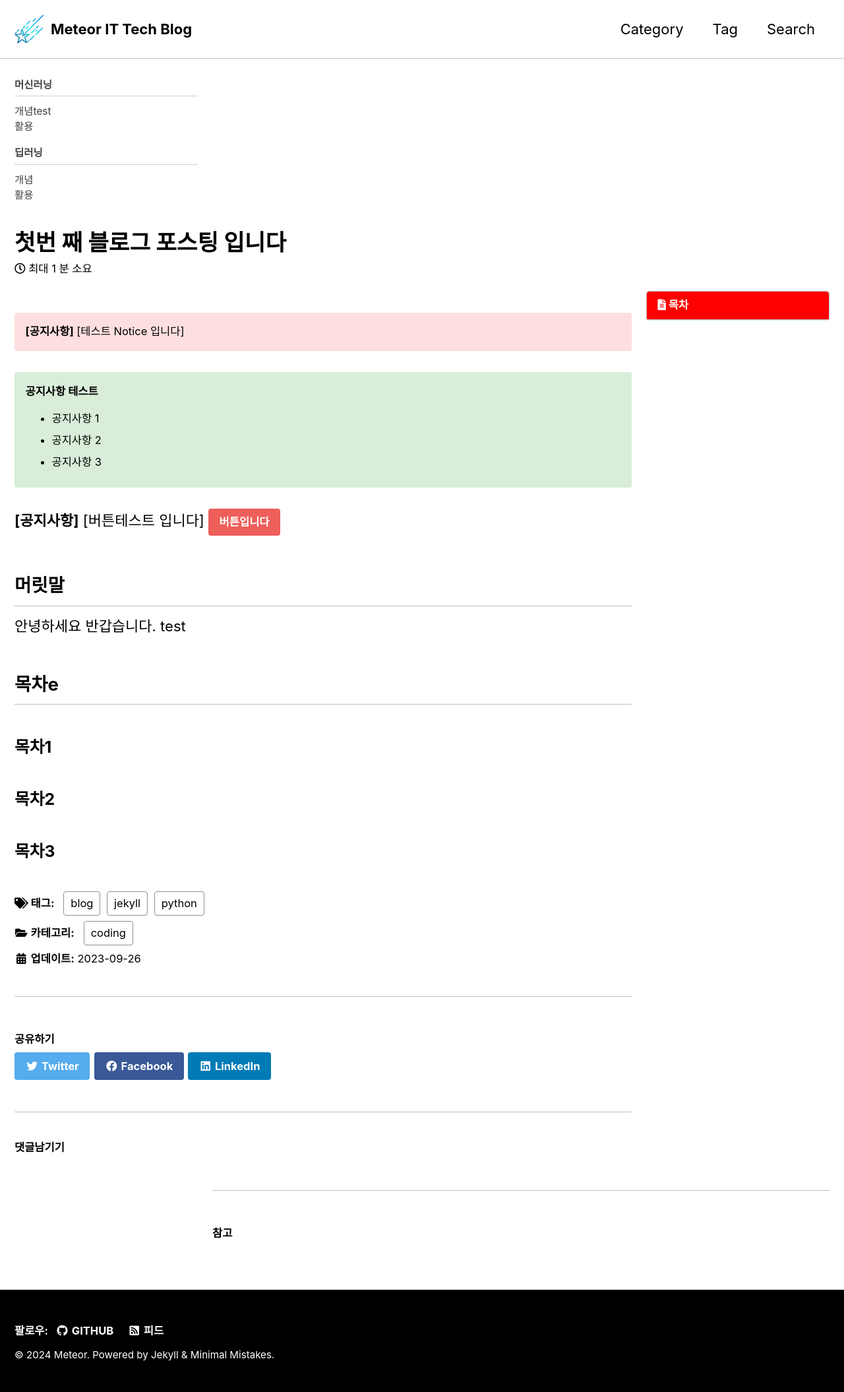
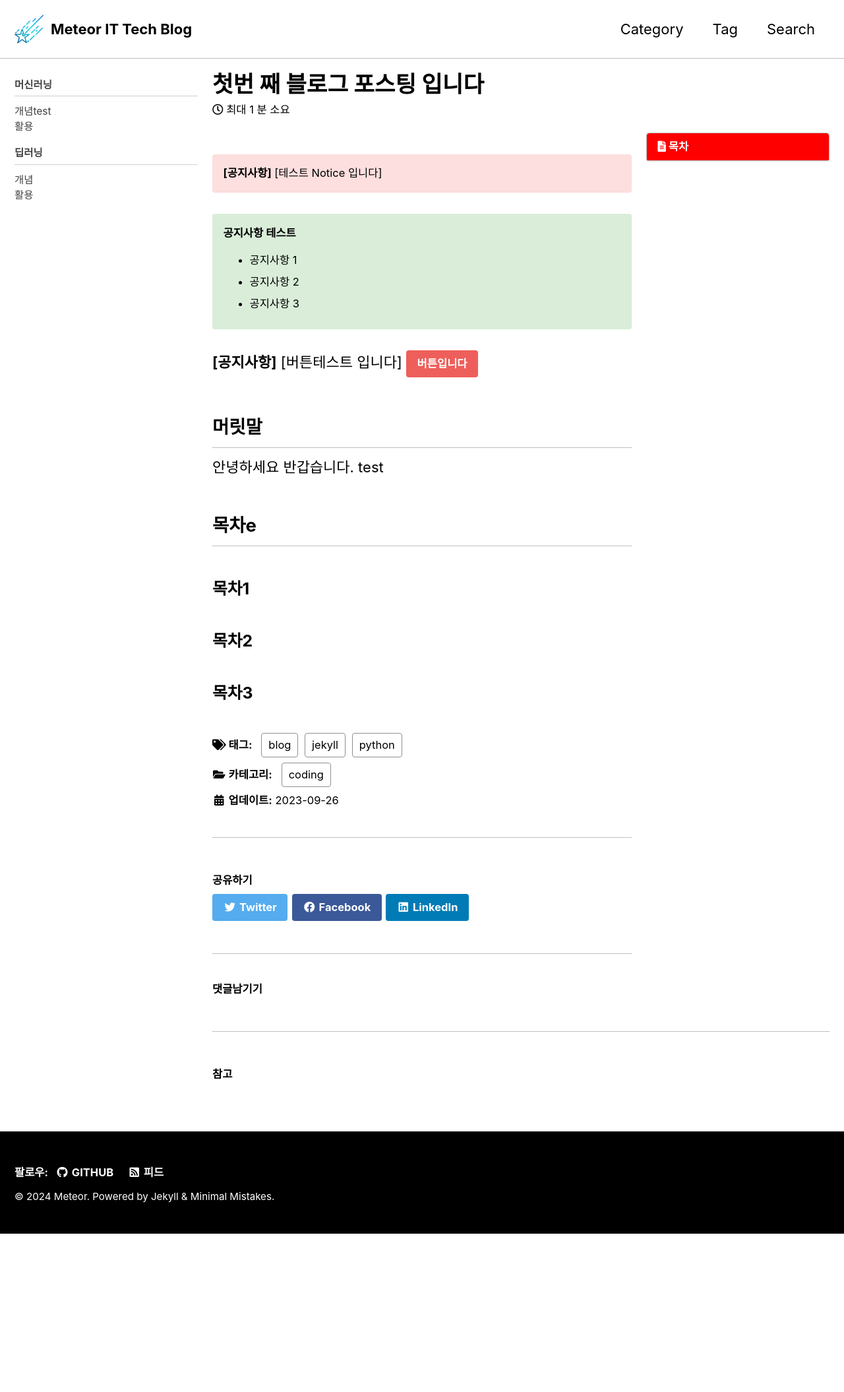
Before and after one commit to MeteorNote/MeteorNote.github.io, a Jekyll site: the page built from _posts/2023-09-26-first.md, in a window 1280 px wide. Shown: the whole page at 66% size. Built offline with Jekyll 4.4.1, drawn with Linux system fonts in a browser that asks for light colours; cached includes are drawn as plain includes; comment, search, counter and statistics services are not loaded; after the commit the page ends 1870 px from its top, so only the background shows below that.

Commit message:
Update _page.scss

```diff
--- a/_sass/minimal-mistakes/_page.scss
+++ b/_sass/minimal-mistakes/_page.scss
@@ -38,14 +38,14 @@ body {
 .page {
   @include breakpoint($large) {
     float: right;
-    //width: calc(100% - #{$right-sidebar-width-narrow});
-    width: calc(100%);
+    width: calc(100% - #{$right-sidebar-width-narrow});
+    //width: calc(100%);
     padding-right: $right-sidebar-width-narrow;
   }
 
   @include breakpoint($x-large) {
-    //width: calc(100% - #{$right-sidebar-width});
-    width: calc(100%);
+    width: calc(100% - #{$right-sidebar-width});
+    //width: calc(100%);
     padding-right: $right-sidebar-width;
   }
 
```
